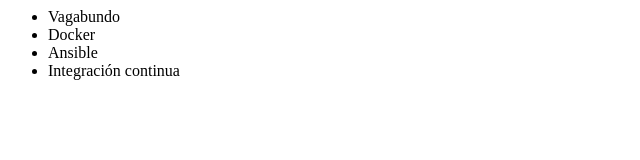
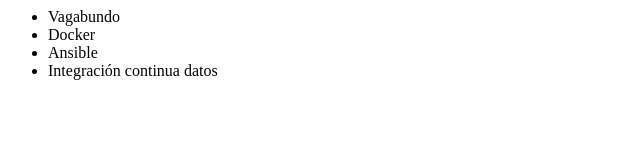
Before and after one commit to tecnopulsar/alura-git, a plain HTML site: page index.html in a window 1280 px wide. Shown: the full height of the page, 0-640 px from the left. Drawn offline with Linux system fonts and the light colour scheme.

Commit message:
Actualizacion de cursos

```diff
--- a/index.html
+++ b/index.html
@@ -9,7 +9,7 @@
          <li> Vagabundo </li>
          <li> Docker </li>
          <li> Ansible </li>
-         <li> Integración continua </li>
+         <li> Integración continua datos</li>
      </ul>
 </body>
 </html>
```
